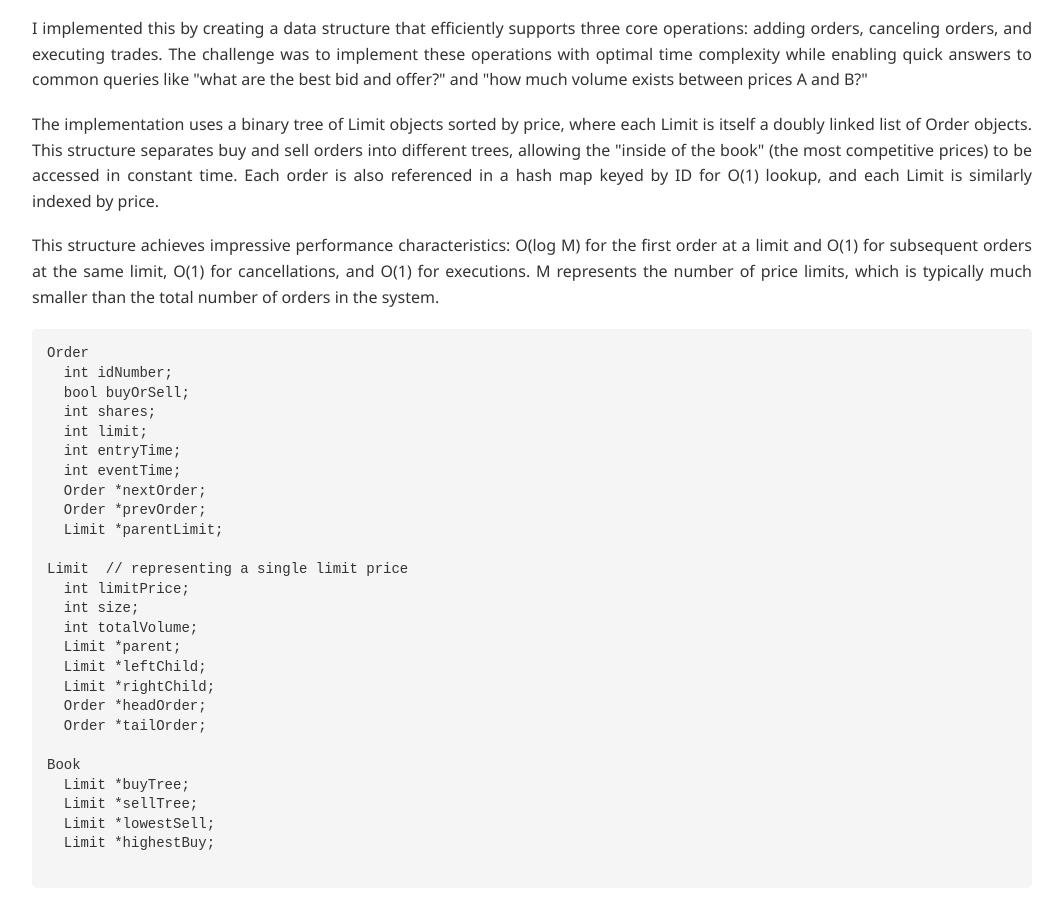
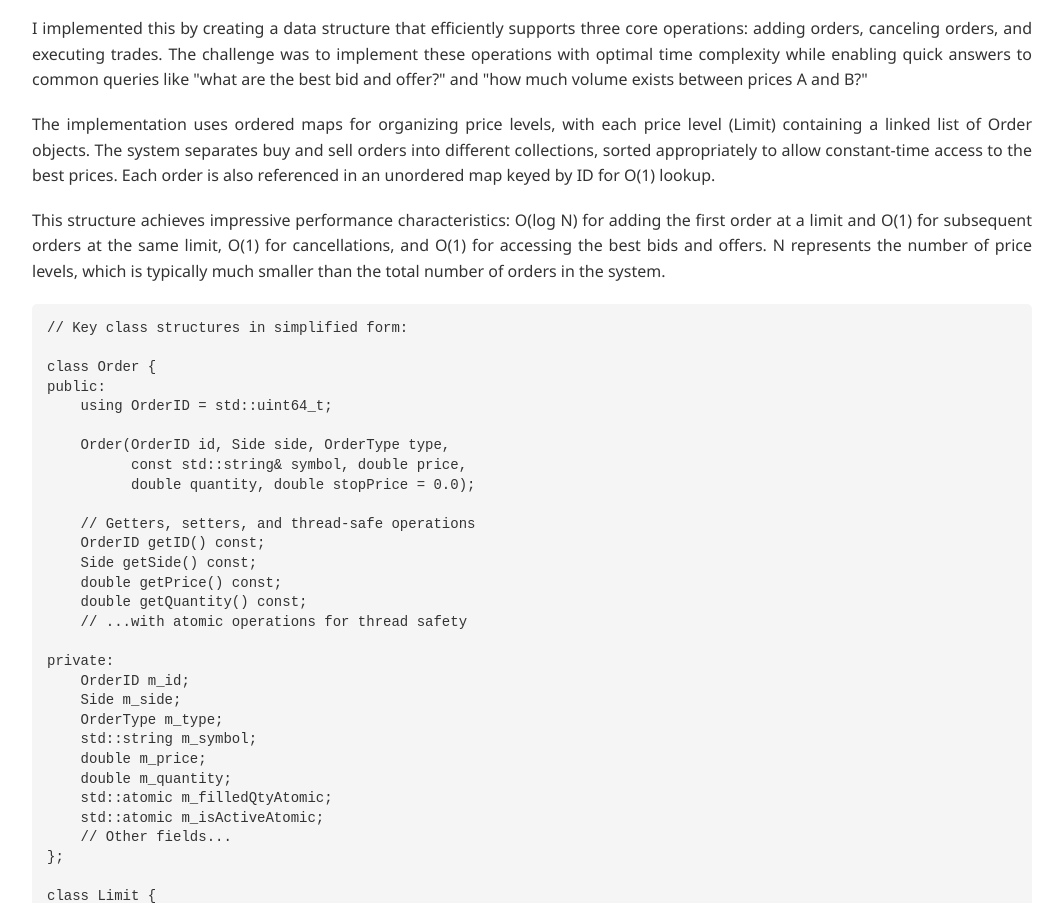
Before and after one commit to gabrielmeleiro1/gabrielmeleiro1.github.io, a plain HTML site: page projects/pegasus.html in a window 1280 px wide. Shown: the part 530-1433 px from the top of the page, without its empty margins (108-1171 px from the left). Drawn offline with Linux system fonts and the light colour scheme.

```diff
--- a/projects/pegasus.html
+++ b/projects/pegasus.html
@@ -97,40 +97,80 @@
         </p>
 
         <p>
-            The implementation uses a binary tree of Limit objects sorted by price, where each Limit is itself a doubly linked list of Order objects. This structure separates buy and sell orders into different trees, allowing the "inside of the book" (the most competitive prices) to be accessed in constant time. Each order is also referenced in a hash map keyed by ID for O(1) lookup, and each Limit is similarly indexed by price.
+            The implementation uses ordered maps for organizing price levels, with each price level (Limit) containing a linked list of Order objects. The system separates buy and sell orders into different collections, sorted appropriately to allow constant-time access to the best prices. Each order is also referenced in an unordered map keyed by ID for O(1) lookup.
         </p>
 
         <p>
-            This structure achieves impressive performance characteristics: O(log M) for the first order at a limit and O(1) for subsequent orders at the same limit, O(1) for cancellations, and O(1) for executions. M represents the number of price limits, which is typically much smaller than the total number of orders in the system.
+            This structure achieves impressive performance characteristics: O(log N) for adding the first order at a limit and O(1) for subsequent orders at the same limit, O(1) for cancellations, and O(1) for accessing the best bids and offers. N represents the number of price levels, which is typically much smaller than the total number of orders in the system.
         </p>
 
         <pre>
-Order
-  int idNumber;
-  bool buyOrSell;
-  int shares;
-  int limit;
-  int entryTime;
-  int eventTime;
-  Order *nextOrder;
-  Order *prevOrder;
-  Limit *parentLimit;
+// Key class structures in simplified form:
 
-Limit  // representing a single limit price
-  int limitPrice;
-  int size;
-  int totalVolume;
-  Limit *parent;
-  Limit *leftChild;
-  Limit *rightChild;
-  Order *headOrder;
-  Order *tailOrder;
+class Order {
+public:
+    using OrderID = std::uint64_t;
 
-Book
-  Limit *buyTree;
-  Limit *sellTree;
-  Limit *lowestSell;
-  Limit *highestBuy;
+    Order(OrderID id, Side side, OrderType type,
+          const std::string& symbol, double price,
+          double quantity, double stopPrice = 0.0);
+
+    // Getters, setters, and thread-safe operations
+    OrderID getID() const;
+    Side getSide() const;
+    double getPrice() const;
+    double getQuantity() const;
+    // ...with atomic operations for thread safety
+
+private:
+    OrderID m_id;
+    Side m_side;
+    OrderType m_type;
+    std::string m_symbol;
+    double m_price;
+    double m_quantity;
+    std::atomic<double> m_filledQtyAtomic;
+    std::atomic<bool> m_isActiveAtomic;
+    // Other fields...
+};
+
+class Limit {
+public:
+    using OrderPtr = std::shared_ptr<Order>;
+
+    explicit Limit(double price);
+
+    void addOrder(OrderPtr order);
+    void removeOrder(OrderPtr order);
+    double getPrice() const;
+    double getTotalVolume() const;
+
+private:
+    double m_price;
+    std::atomic<double> m_totalVolumeAtomic;
+    mutable std::mutex m_ordersMutex;
+    std::list<OrderPtr> m_orders;  // FIFO queue of orders
+};
+
+class OrderBook {
+public:
+    using OrderPtr = std::shared_ptr<Order>;
+    using LimitPtr = Limit*;
+
+    explicit OrderBook(const std::string& symbol);
+
+    bool addOrder(OrderPtr order, ...);
+    bool cancelOrder(Order::OrderID orderId);
+    bool matchOrder(OrderPtr order, ...);
+    double getBestBid() const;
+    double getBestAsk() const;
+
+private:
+    std::string m_symbol;
+    std::map<double, LimitPtr, std::greater<double>> m_bids; // High to low
+    std::map<double, LimitPtr> m_asks;                       // Low to high
+    std::unordered_map<Order::OrderID, OrderPtr> m_orders;   // Fast lookup
+};
         </pre>
 
         <h2>Multi-threading Architecture: The Heart of Pegasus</h2>
@@ -160,7 +200,7 @@
         </p>
 
         <p>
-            The implementation uses a sophisticated work-stealing approach where idle threads can take work from busy queues, further improving resource utilization and reducing order processing latency. This adaptability makes the thread pool approach suitable for a wide range of deployment scenarios.
+            The implementation uses condition variables and mutexes to synchronize worker threads, with careful attention to avoiding deadlocks and minimizing contention. This approach provides a good balance between parallelism and resource efficiency, making it suitable for a wide range of deployment scenarios.
         </p>
 
         <h3>Basic Multi-threading</h3>
@@ -180,11 +220,11 @@
         </p>
 
         <p>
-            For example, order ID generation, sequence numbers, and other shared counters use atomic operations to ensure thread safety without the overhead of locks. This approach significantly reduces contention and improves overall system throughput, particularly under high load conditions.
+            For example, order ID generation, filled quantities, and other shared counters use std::atomic for thread safety without the overhead of mutex locks. This approach significantly reduces contention and improves overall system throughput, particularly under high load conditions.
         </p>
 
         <p>
-            In cases where more complex synchronization is required, fine-grained locking strategies are employed to minimize the critical section size and duration. This balance between safety and performance is crucial for a trading system where both correctness and speed are non-negotiable requirements.
+            In cases where more complex synchronization is required, fine-grained locking with std::mutex is employed to minimize the critical section size and duration. This balance between safety and performance is crucial for a trading system where both correctness and speed are non-negotiable requirements.
         </p>
 
         <h2>Performance Optimization Techniques</h2>
@@ -194,7 +234,7 @@
         </p>
 
         <p>
-            <strong>Memory Management:</strong> The system carefully manages memory allocation and object reuse to minimize garbage collection overhead. Order objects are pooled and reused when possible, reducing memory allocation pressure during high-volume periods.
+            <strong>Memory Management:</strong> The system uses smart pointers (std::shared_ptr) to manage memory, ensuring safety while minimizing overhead. Critical data structures are carefully designed to reduce allocation pressure during high-volume periods.
         </p>
 
         <p>
@@ -202,11 +242,11 @@
         </p>
 
         <p>
-            <strong>Lock Contention Reduction:</strong> Beyond atomic operations, the system is designed to minimize shared state between threads. Each component maintains its own state where possible, reducing the need for synchronization. When synchronization is necessary, lock-free data structures are used where applicable.
+            <strong>Lock Contention Reduction:</strong> Beyond atomic operations, the system is designed to minimize shared state between threads. Each component maintains its own state where possible, reducing the need for synchronization. When synchronization is necessary, fine-grained locking is used to minimize contention.
         </p>
 
         <p>
-            <strong>Efficient Data Structures:</strong> Every data structure in the system was chosen or designed with performance characteristics in mind. The binary tree implementation for price limits, for example, includes balancing mechanisms to ensure logarithmic performance even as orders are continuously added and removed from different parts of the price range.
+            <strong>Efficient Data Structures:</strong> Each data structure in the system was chosen with specific performance characteristics in mind. The use of ordered maps for price levels and unordered maps for ID lookups balances the need for fast insertion, deletion, and retrieval operations, maintaining logarithmic or constant-time complexity for critical operations.
         </p>
 
         <h2>ETH/USD Simulation Environment</h2>
```
